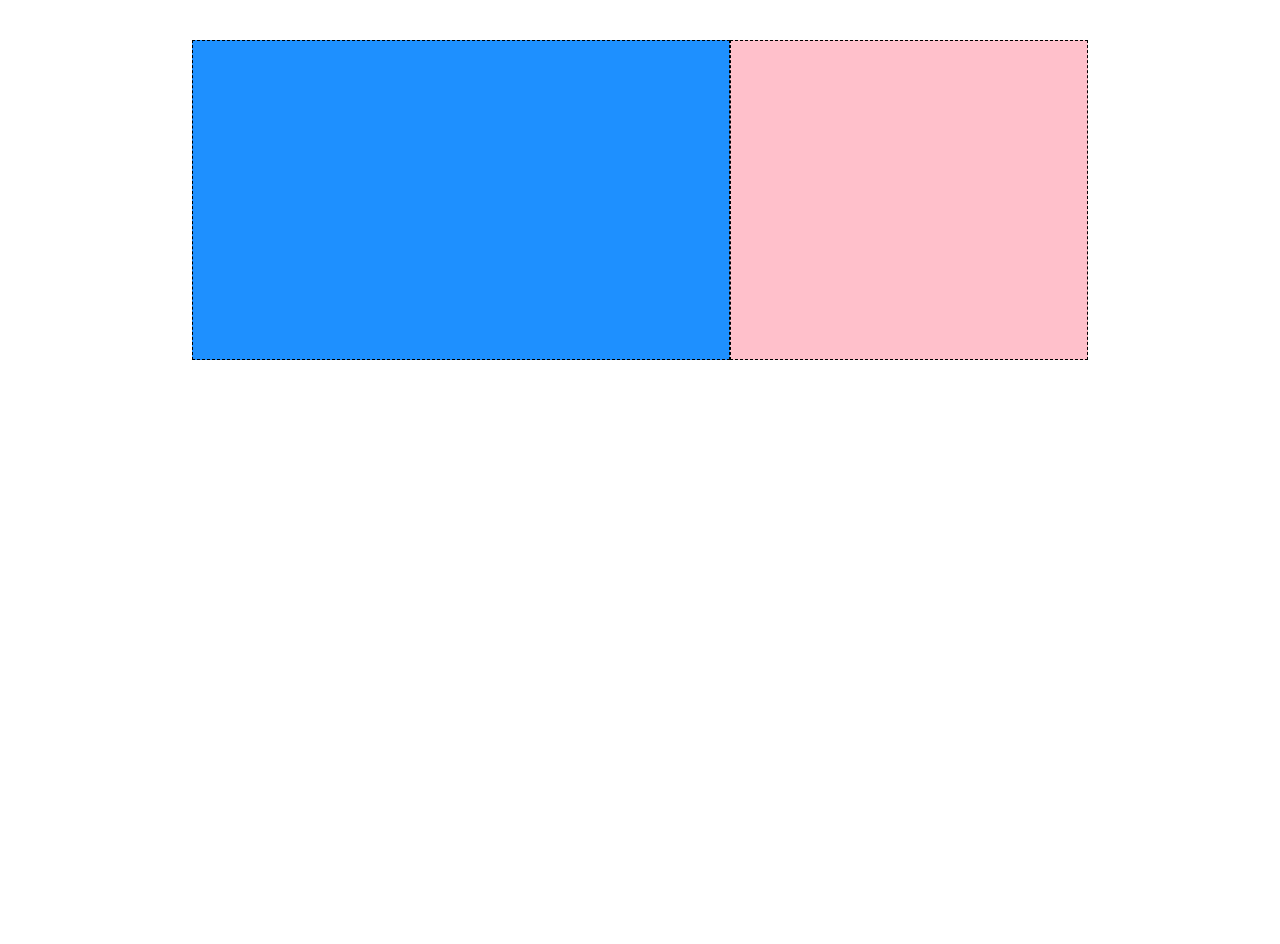
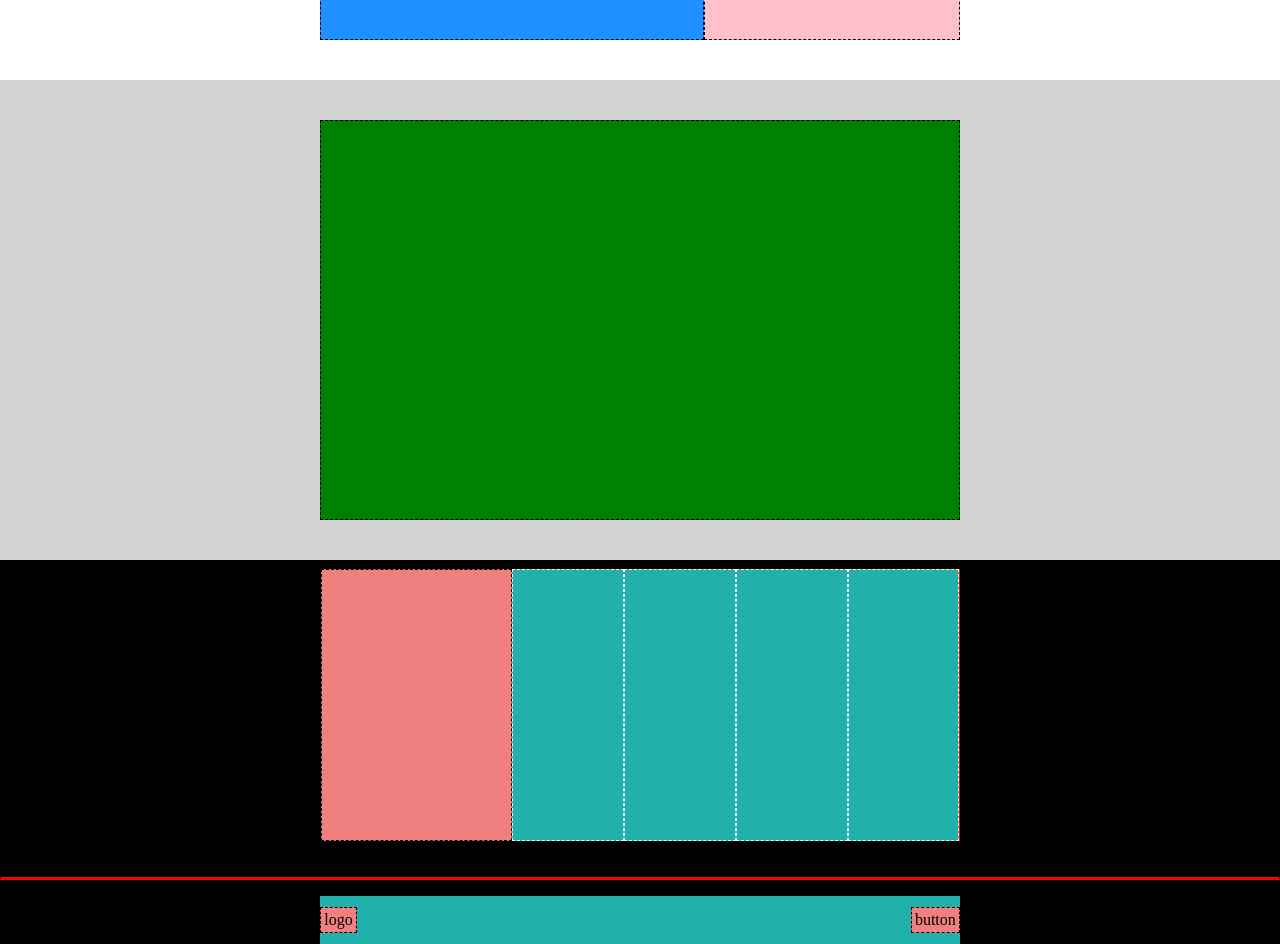
Before and after one commit to Daniele-Taullaraj/htmlcss-struttura-discord, a plain HTML site: page index.html in a window 1280 px wide. Shown: the part 1200-2144 px from the top of the page. Before the commit the page ends 1600 px from the top, so only its background shows below. Drawn offline with Linux system fonts and the light colour scheme.

Commit message:
fine prima-parte

```diff
--- a/index.html
+++ b/index.html
@@ -27,33 +27,48 @@
     <main>
         <!-- Prima Sezione -->
         <section class="sezione-std box">
-            <div class="center rettangolo-std ">
+            <div class="center rettangolo-std clearfix">
                 <div class="bg-pink p-right float-right dashed"></div>
                 <div class="bg-blue p-left dashed"></div>
             </div>
         </section>
         <!-- Seconda Sezione -->
         <section class="sezione-std box bg-grey">
-            <div class="center rettangolo-std ">
+            <div class="center rettangolo-std clearfix">
                 <div class="bg-pink p-right float-left dashed"></div>
                 <div class="bg-blue p-left float-right dashed"></div>
             </div>
         </section>
         <!-- Terza Sezione -->
         <section class="sezione-std box">
-            <div class="center rettangolo-std ">
+            <div class="center rettangolo-std clearfix">
                 <div class="bg-pink p-right float-right dashed"></div>
                 <div class="bg-blue p-left dashed"></div>
             </div>
         </section>
         <!-- Quarta Sezione -->
-        <section></section>
+        <section class="sezione-big bg-grey">
+            <div class="rettangolo-green center dashed"></div>
+        </section>
         <!-- Quinta Sezione -->
-        <section></section>
+        <section class="quinta-sez box bg-black dashed ">
+            <div class="center sez-multipli">
+                <div class="red-div dashed"></div>
+                <div class="acqua-div"></div>
+                <div class="acqua-div"></div>
+                <div class="acqua-div"></div>
+                <div class="acqua-div"></div>
+            </div>
+        </section>
     </main>
 
     <!-- footer -->
-    <footer></footer>
+    <footer class="bg-black">
+        <div class="center end-section">
+            <div class="logo-end dashed">logo</div>
+            <div class="button-end dashed">button</div>
+        </div>
+    </footer>
 
 </body>
 
--- a/style.css
+++ b/style.css
@@ -7,16 +7,22 @@
 
 .box {
     width: 100%;
-    height: 25rem;
+    height: 20rem;
 }
 
 .center {
-    width: 70%;
+    width: 50%;
     margin: auto;
 }
 
 .dashed {
     border: 1px dashed black;
+}
+
+.clearfix::after {
+    content: "";
+    clear: both;
+    display: block;
 }
 
 .float-left {
@@ -43,6 +49,10 @@
     background-color: #D3D3D3;
 }
 
+.bg-black {
+    background-color: black;
+}
+
 /*+++++++++++ NAV STYLE +++++++++++*/
 
 body>.bg-azzurro {
@@ -57,6 +67,7 @@ nav {
 /* ++++++++++++++++++++++++++++++++ */
 nav>div {
     padding: 0.5rem 0.2rem;
+    font-size: 1rem;
 }
 
 .logo {
@@ -84,7 +95,7 @@ nav>div {
 }
 
 .rettangolo-pink {
-    width: 50%;
+    width: 35%;
     height: 80%;
     background-color: #EE82EE;
 }
@@ -95,7 +106,7 @@ nav>div {
 }
 
 .rettangolo-std {
-    height: 20rem;
+    height: 15rem;
 }
 
 .p-right {
@@ -109,3 +120,57 @@ nav>div {
 }
 
 /*+++++++++++4* Sezione STYLE +++++++++++*/
+.sezione-big {
+    height: 30rem;
+    padding-top: 2.5rem;
+}
+
+.rettangolo-green {
+    background-color: green;
+    height: 25rem;
+}
+
+/*+++++++++++5* Sezione STYLE +++++++++++*/
+.quinta-sez {
+    padding-top: 0.5rem;
+    border-bottom: 0.2rem solid red;
+}
+
+.sez-multipli {
+    background-color: red;
+    height: 17rem;
+    display: flex;
+}
+
+.red-div {
+    height: 100%;
+    width: 30%;
+    background-color: #F08080;
+}
+
+.acqua-div {
+    height: 100%;
+    width: calc(70% / 4);
+    background-color: #20B2AA;
+    border: 1px dashed white;
+}
+
+/*+++++++++++Footer STYLE +++++++++++*/
+footer {
+    padding-top: 1rem;
+}
+
+.end-section {
+    height: 3rem;
+    background-color: #20B2AA;
+    display: flex;
+    flex-direction: row;
+    justify-content: space-between;
+    align-items: center;
+}
+
+.logo-end,
+.button-end {
+    padding: 0.2rem;
+    background-color: #F08080;
+}
```
